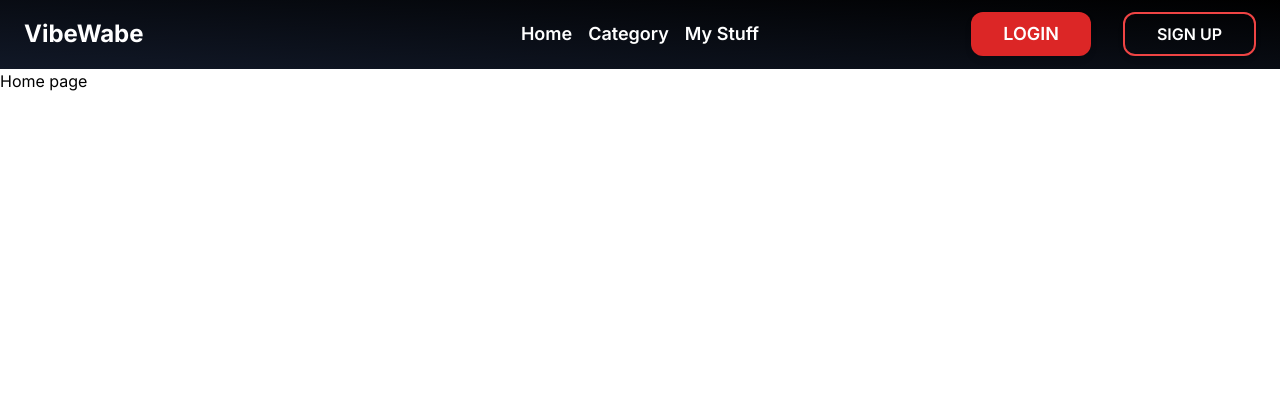
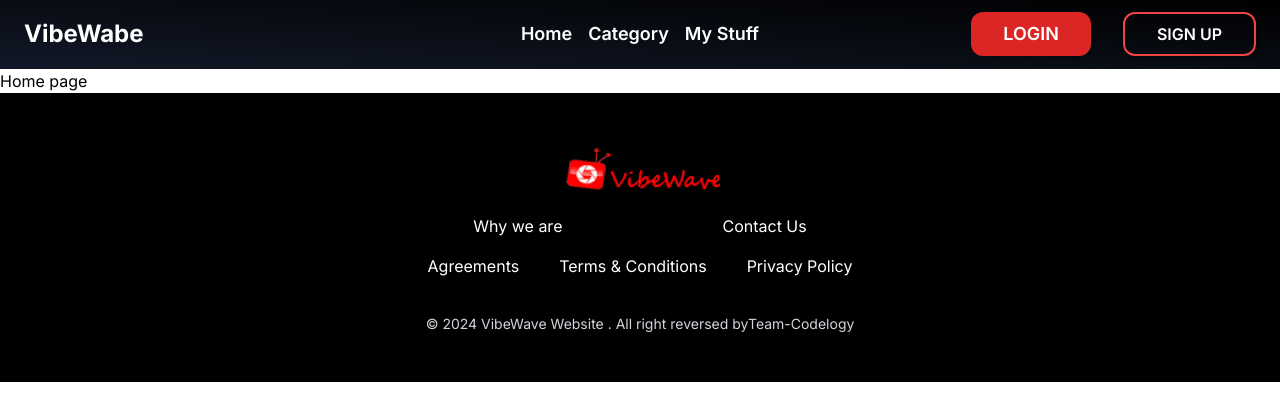
Before and after one commit to theCodelogy/VibeWabe, a Next.js app: page / in a window 1280 px wide. Shown: the top 420 px of the page. Built offline with nearby package versions, Linux system fonts and the light colour scheme.

Commit message:
implement footer section

```diff
--- a/app/page.js
+++ b/app/page.js
@@ -1,3 +1,4 @@
+import LandPageFooter from "@/components/shared/footer/landFooter";
 import Navbar from "@/components/shared/navbar/Navbar";
 
 
@@ -7,6 +8,8 @@ const HomePage = () => {
 
       <Navbar />
       <h1>Home page</h1>
+      <LandPageFooter/>
+
     </div>
   );
 };
--- /dev/null
+++ b/components/shared/footer/footer.js
@@ -0,0 +1,87 @@
+import Image from "next/image";
+import logo from "@/public/VibeWabe.png";
+import Link from "next/link";
+const Footer = () => {
+  return (
+    <div className="bg-black text-[#fff]">
+      <div className="container mx-auto px-8 py-4 md:py-12">
+        <div className=" flex flex-col md:flex-row justify-between mx-auto">
+          {/* logo part @ why or contact us  */}
+          <div className="">
+            <Link href="/">
+              <Image className="w-40 mx-auto lg:-mt-5" src={logo} alt="logo" />
+            </Link>
+            <div className="flex flex-row md:flex-col gap-3">
+              <Link href="#">
+                <h6 className="md:my-6 text-center hover:underline">
+                  Why we are
+                </h6>
+              </Link>
+              <Link href="#">
+                <h6 className="hover:underline text-center">Contact Us</h6>
+              </Link>
+            </div>
+          </div>
+          {/* Browse & Legal part combination  */}
+          <div className="flex justify-between md:gap-80 mt-6 md:mt-0">
+            {/* Browse Part  */}
+            <div className="">
+              <h2 className="text-xs md:text-lg  font-bold uppercase">
+                Browse
+              </h2>
+              <Link href="#">
+                <h6 className="my-6 hover:underline text-center">Movies</h6>
+              </Link>
+              <Link href="#">
+                <h6 className="hover:underline text-center">Musics</h6>
+              </Link>
+            </div>
+            {/* Legal Part  */}
+            <div className="">
+              <h2 className="text-xs md:text-lg text-center md:text-left font-bold uppercase">
+                Legal
+              </h2>
+              <Link href="#">
+                <h6 className=" hover:underline mt-6 mb-1 md:mb-3">FAQ</h6>
+              </Link>
+              <Link href="#">
+                <h6 className=" hover:underline mb-1 md:mb-3">Agreements</h6>
+              </Link>
+              <Link href="#">
+                <h6 className=" hover:underline mb-1 md:mb-3">
+                  Terms & Conditions
+                </h6>
+              </Link>
+              <Link href="#">
+                <h6 className=" hover:underline mb-3">Privacy Policy</h6>
+              </Link>
+            </div>
+          </div>
+          {/* select language part */}
+          <div className="text-xs md:text-lg  font-bold uppercase">
+            <h2 className="">Select Language</h2>
+            <select className="border p-2 rounded-lg mt-6 bg-black text-sm w-full">
+              <option selected>English</option>
+              <option>Bengali</option>
+              <option>Arabic</option>
+            </select>
+          </div>
+        </div>
+        {/* copy right text  */}
+        <h6 className="text-center mt-6 text-sm text-gray-300">
+          {" "}
+          © {new Date().getFullYear()} VibeWave Website . All right reversed by
+          <Link
+            className="hover:underline"
+            href="https://github.com/thecodelogy"
+          >
+            {" "}
+            Team-Codelogy
+          </Link>
+        </h6>
+      </div>
+    </div>
+  );
+};
+
+export default Footer;
--- /dev/null
+++ b/components/shared/footer/landFooter.js
@@ -0,0 +1,56 @@
+import Image from "next/image";
+import Link from "next/link";
+import React from "react";
+import logo from "@/public/VibeWabe.png";
+const LandPageFooter = () => {
+  return (
+    <div className="bg-black text-[#fff]">
+      <div className="container mx-auto px-8 py-4 md:py-12">
+        <div className=" ">
+          {/* logo part @ why or contact us  */}
+          <div className="">
+            <Link href="/">
+              <Image className="w-28 md:w-40 mx-auto " src={logo} alt="logo" />
+            </Link>
+            <div className="flex justify-center gap-5 md:gap-40 text-center mt-4 mx-auto">
+              <Link href="#">
+                <h6 className="text-center hover:underline">Why we are</h6>
+              </Link>
+              <Link href="#">
+                <h6 className="hover:underline text-center">Contact Us</h6>
+              </Link>
+            </div>
+          </div>
+
+          {/* Legal Part  */}
+          <div className="flex justify-center flex-col md:flex-row md:gap-10 text-center mt-4 mx-auto">
+            <Link href="#">
+              <h6 className=" hover:underline mb-1 md:mb-3">Agreements</h6>
+            </Link>
+            <Link href="#">
+              <h6 className=" hover:underline mb-1 md:mb-3">
+                Terms & Conditions
+              </h6>
+            </Link>
+            <Link href="#">
+              <h6 className=" hover:underline mb-3">Privacy Policy</h6>
+            </Link>
+          </div>
+        </div>
+        {/* copy right text  */}
+        <h6 className="text-center mt-6 text-sm text-gray-300">
+          {" "}
+          © {new Date().getFullYear()} VibeWave Website . All right reversed by
+          <Link
+            className="hover:underline"
+            href="https://github.com/thecodelogy"
+          >
+            Team-Codelogy
+          </Link>
+        </h6>
+      </div>
+    </div>
+  );
+};
+
+export default LandPageFooter;
```
Also changed, not shown: public/VibeWabe.png (added).
